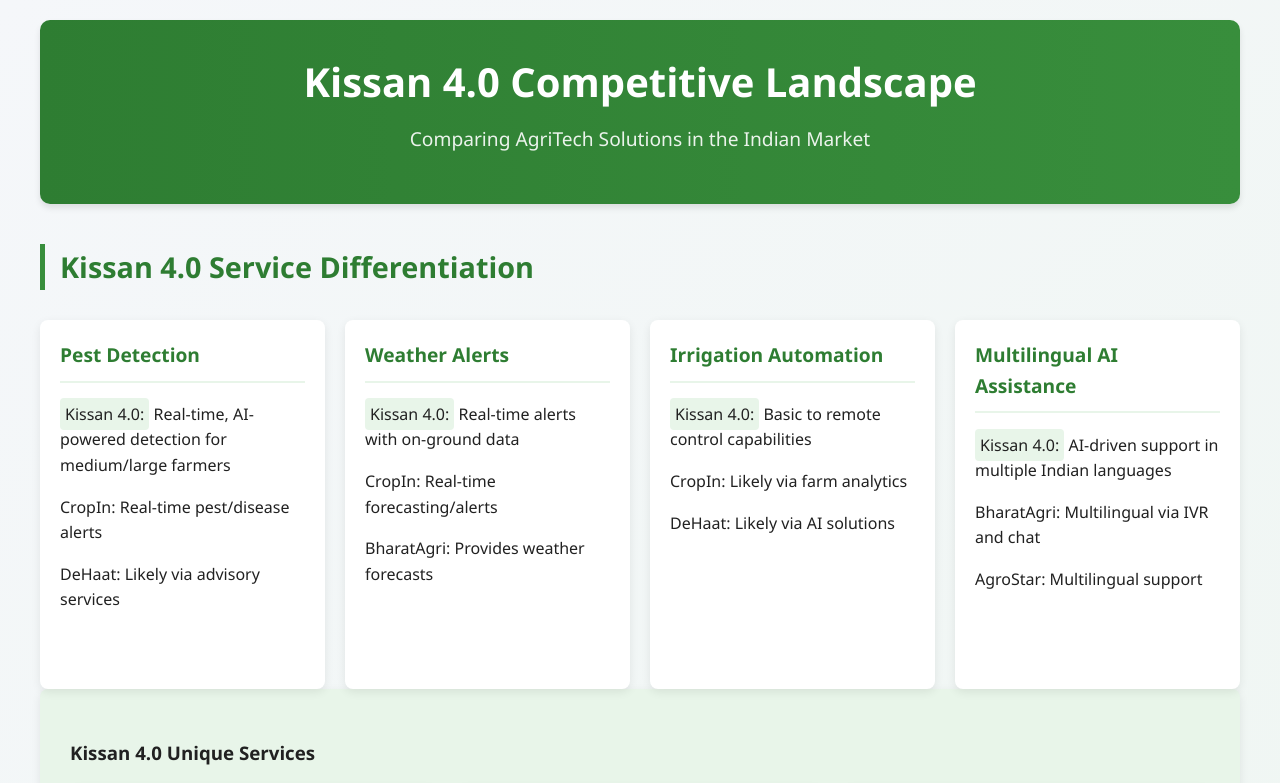
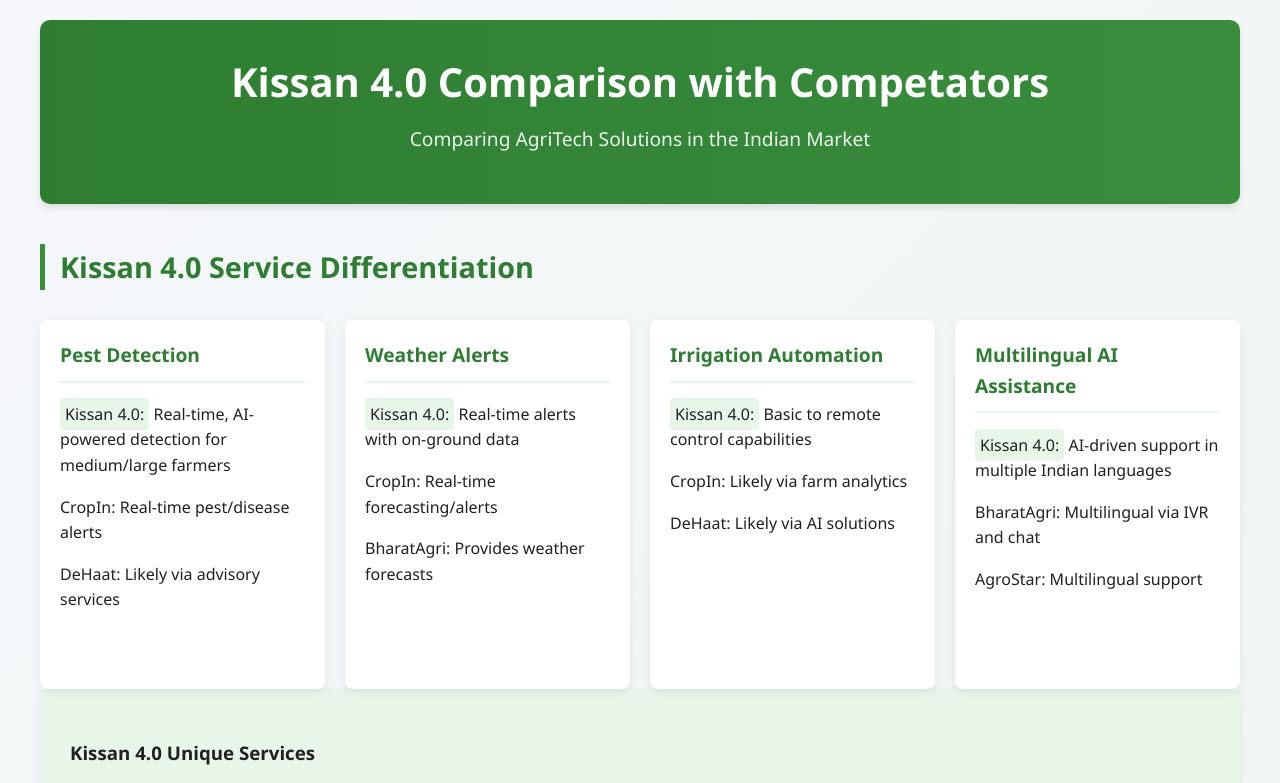
Before and after one commit to sai-darshan-k/comp-kissan, a plain HTML site: page competators.html in a window 1280 px wide. Shown: the top 783 px of the page. Drawn offline with Linux system fonts and the light colour scheme.

Commit message:
Update competators.html

```diff
--- a/competators.html
+++ b/competators.html
@@ -3,7 +3,7 @@
 <head>
     <meta charset="UTF-8">
     <meta name="viewport" content="width=device-width, initial-scale=1.0">
-    <title>Kissan 4.0 Competitive Landscape</title>
+    <title>Kissan 4.0 Comparison with Competators</title>
     <style>
         :root {
             --primary: #2e7d32;
@@ -283,7 +283,7 @@
 <body>
     <div class="container">
         <header>
-            <h1>Kissan 4.0 Competitive Landscape</h1>
+            <h1>Kissan 4.0 Comparison with Competators</h1>
             <p class="subtitle">Comparing AgriTech Solutions in the Indian Market</p>
         </header>
 
@@ -580,7 +580,7 @@
         </section>
 
         <footer>
-            <p>Kissan 4.0 Competitive Analysis • May 2025</p>
+
         </footer>
     </div>
 </body>
```
